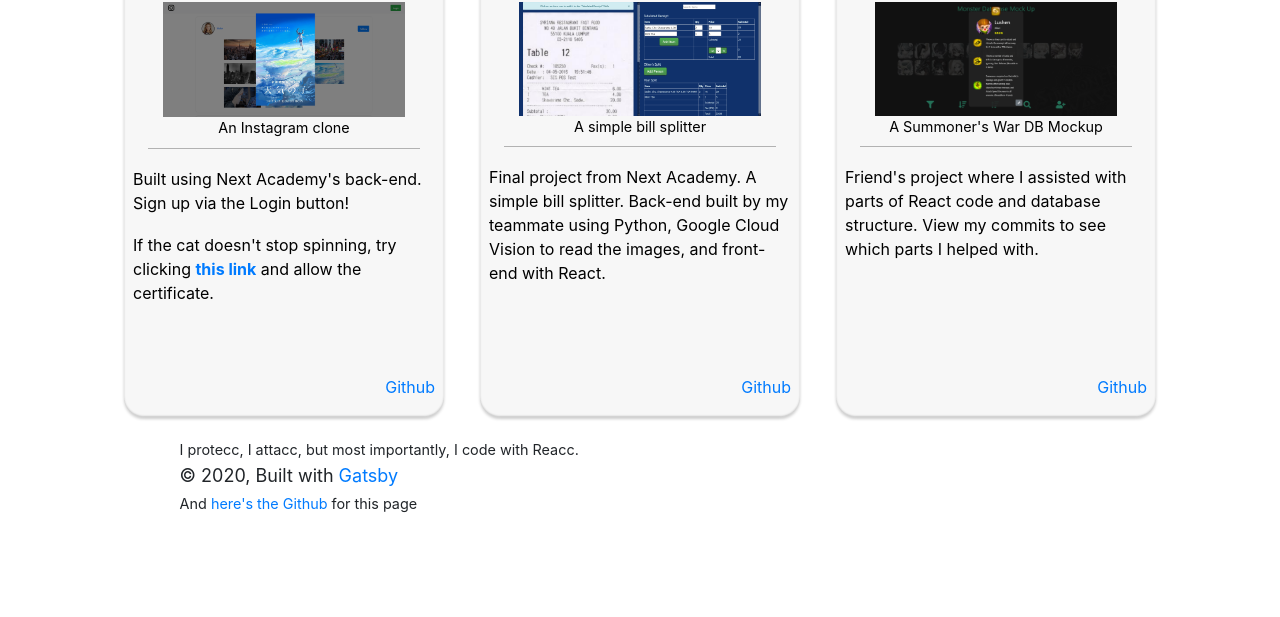
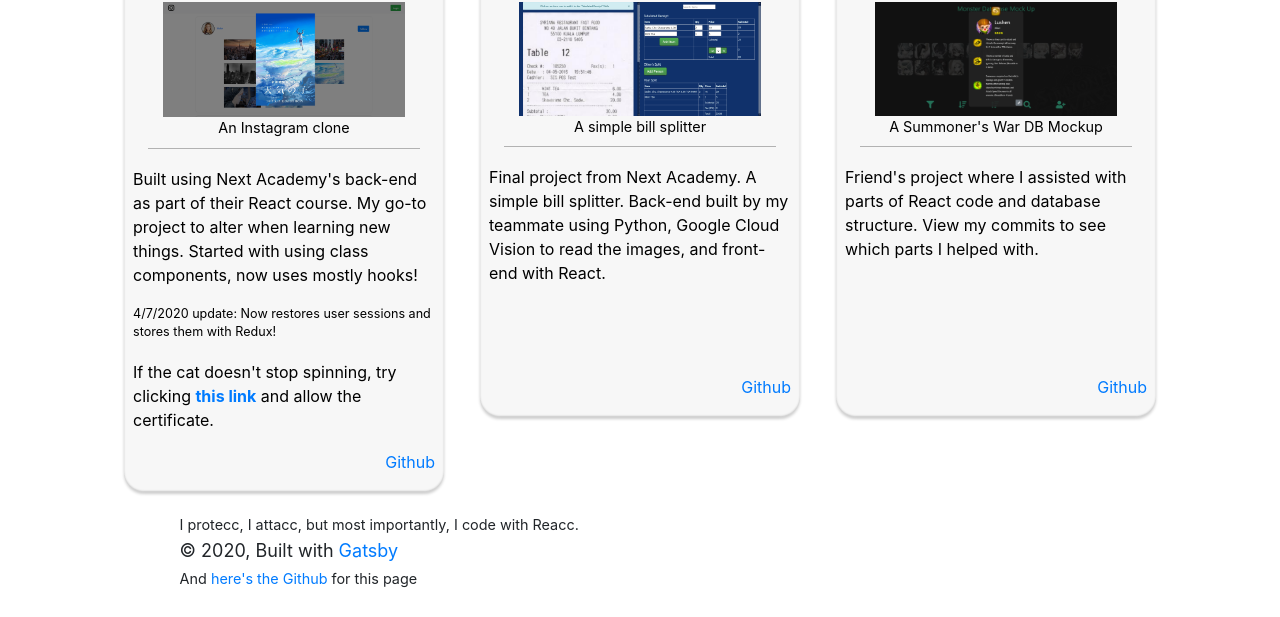
Before and after one commit to ianteoyy/gatsby-pfolio, a Gatsby site: page /projects in a window 1280 px wide. Shown: the part 196-813 px from the top of the page. Built offline with nearby package versions, Linux system fonts and the light colour scheme; Gatsby itself is replaced by a stand-in of ours.

Commit message:
updated skills to include redux

```diff
--- a/src/components/AboutMe.js
+++ b/src/components/AboutMe.js
@@ -66,6 +66,7 @@ const BouncingImg = styled.img`
 const skillTooltips = [
   { skill: "HTML", tooltip: "HTML5, Bootstrap 3+ and JS" },
   { skill: "React", tooltip: "ReactJS (both Class based and hooks)" },
+  { skill: "Redux", tooltip: "Redux (new skill!!)" },
   { skill: "NPM", tooltip: "Node Package Manager" },
   { skill: "Yarn", tooltip: "Yarn Package Manager" },
   { skill: "PostgreSQL", tooltip: "PostgreSQL" },
--- a/src/components/Projects.js
+++ b/src/components/Projects.js
@@ -49,10 +49,17 @@ export const Projects = () => {
           edge.node.base.startsWith("card-nextyy")
         )}
         tagLine="An Instagram clone"
-        desc={() => <>
+        desc={() => (
+          <>
             <p>
-            Built using Next Academy's back-end. Sign up via the Login button!
+              Built using Next Academy's back-end as part of their React course.
+              My go-to project to alter when learning new things. Started with
+              using class components, now uses mostly hooks!
             </p>
+            <small style={{fontSize: '0.7rem', marginBottom: '1rem'}}>
+              4/7/2020 update: Now restores user sessions and stores them with
+              Redux!
+            </small>
             <p>
               If the cat doesn't stop spinning, try clicking{" "}
               <a
@@ -64,7 +71,8 @@ export const Projects = () => {
               </a>{" "}
               and allow the certificate.
             </p>
-        </>}
+          </>
+        )}
         git="https://github.com/ianteoyy/nextagram"
       />
       <ProjectCard
```
Also changed, not shown: src/images/skills/frontend-redux.png (added). Lines whose indentation alone changed are shown as unchanged.
